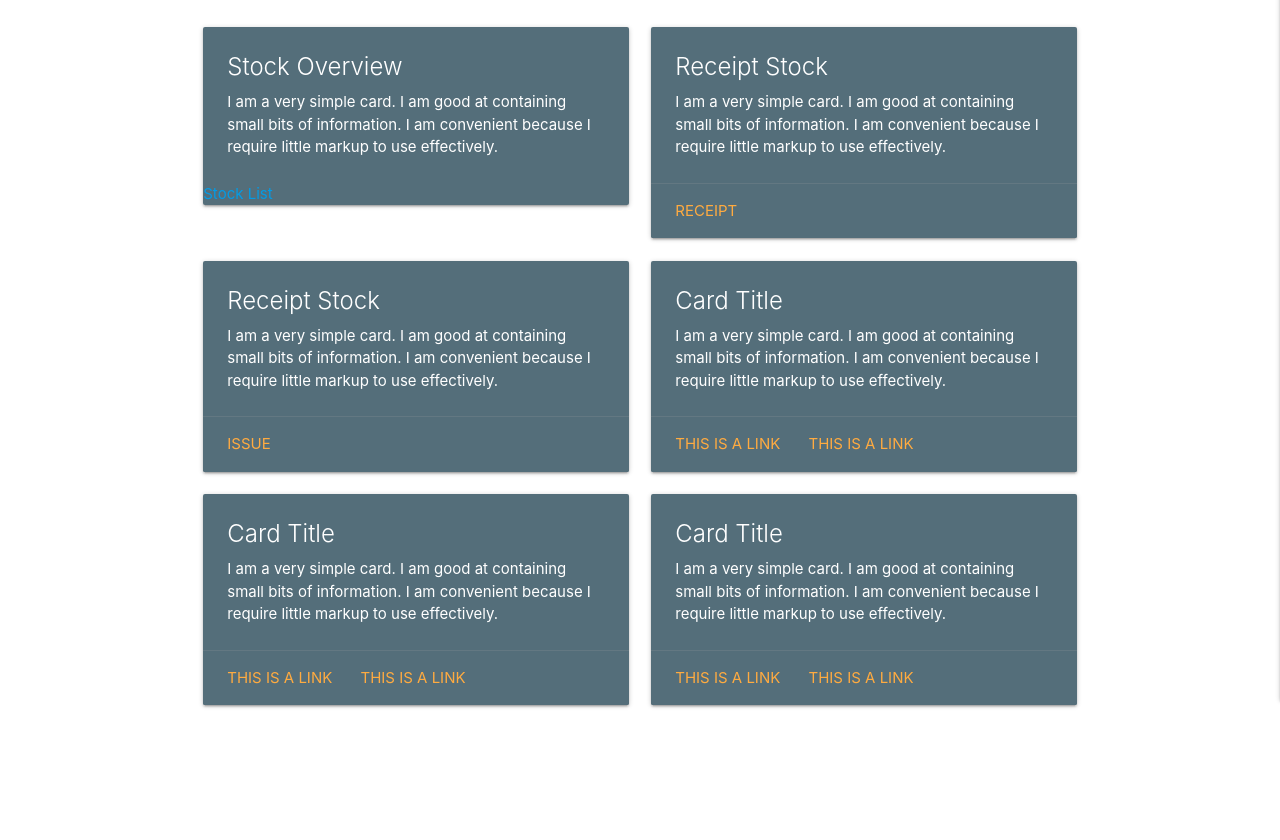
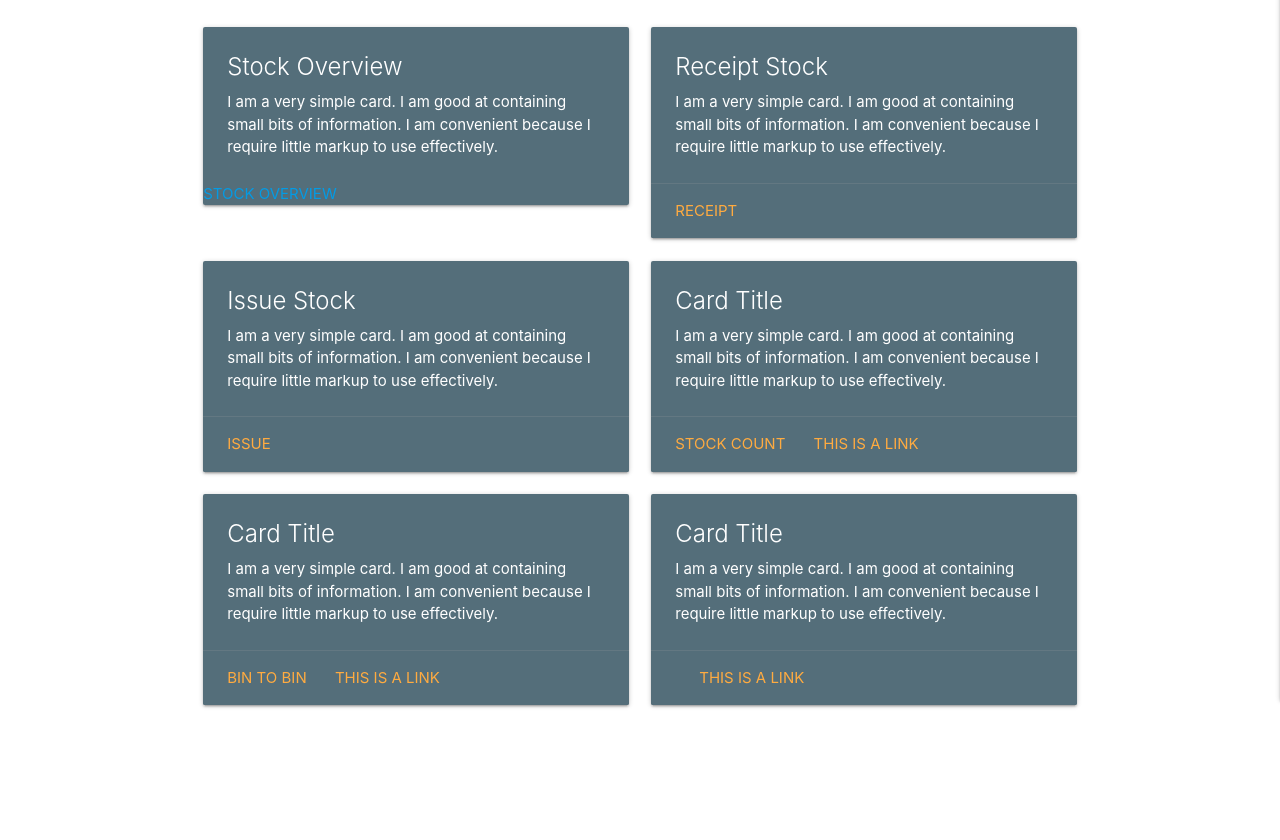
Before and after one commit to Nick8735/Safe_Stock, a Flask app: page /get_stock in a window 1280 px wide. Shown: the part 160-1000 px from the top of the page. Run offline with Flask 3, Linux system fonts and the light colour scheme; data that the repository does not hold is empty; some libraries are stand-ins or nearby versions.

Commit message:
minor updates

```diff
--- a/app.py
+++ b/app.py
@@ -132,7 +132,7 @@ def issue_form():
         # Assuming "stock" is the collection in your MongoDB
         mongo.db.stock.delete_one(issue)
 
-        flash("Stock Successfully Deleted")
+        flash("Stock Successfully Issued")
 
         # Redirect to a different route after successful deletion
         return redirect(url_for("stock_overview"))  # Change "stock_overview" to the appropriate route
--- a/templates/issue.html
+++ b/templates/issue.html
@@ -39,7 +39,7 @@
         <div class="row">
             <div class="col s12 center-align">
                 <button type="submit" class="btn-large light-blue darken-1 text-shadow">
-                    Add Stock <i class="fas fa-plus-square right"></i>
+                    ISSUE Stock <i class="fas fa-plus-square right"></i>
                 </button>
             </div>
         </div>
--- a/templates/stock.html
+++ b/templates/stock.html
@@ -13,7 +13,7 @@
                     I am convenient because I require little markup to use effectively.</p>
                 </div>
                 <div class="Stock-list">
-                    <a href="/stock-overview">Stock List</a>
+                    <a href="/stock-overview">STOCK OVERVIEW</a>
                 </div>
             </div>
         </div>
@@ -34,7 +34,7 @@
                 <div class="col s12 m6">
                     <div class="card blue-grey darken-1">
                         <div class="card-content white-text">
-                            <span class="card-title">Receipt Stock</span>
+                            <span class="card-title">Issue Stock</span>
                             <p>I am a very simple card. I am good at containing small bits of information.
                             I am convenient because I require little markup to use effectively.</p>
                         </div>
@@ -53,7 +53,7 @@
                                 I am convenient because I require little markup to use effectively.</p>
                             </div>
                             <div class="card-action">
-                                <a href="/issue">This is a link</a>
+                                <a href="/issue">STOCK COUNT</a>
                                 <a href="/issue">This is a link</a>
                             </div>
                         </div>
@@ -67,7 +67,7 @@
                                     I am convenient because I require little markup to use effectively.</p>
                                 </div>
                                 <div class="card-action">
-                                    <a href="#">This is a link</a>
+                                    <a href="#">Bin to Bin</a>
                                     <a href="#">This is a link</a>
                                 </div>
                             </div>
@@ -81,7 +81,7 @@
                                         I am convenient because I require little markup to use effectively.</p>
                                     </div>
                                     <div class="card-action">
-                                        <a href="#">This is a link</a>
+                                        <a href="#"></a>
                                         <a href="#">This is a link</a>
                                     </div>
                                 </div>
```
